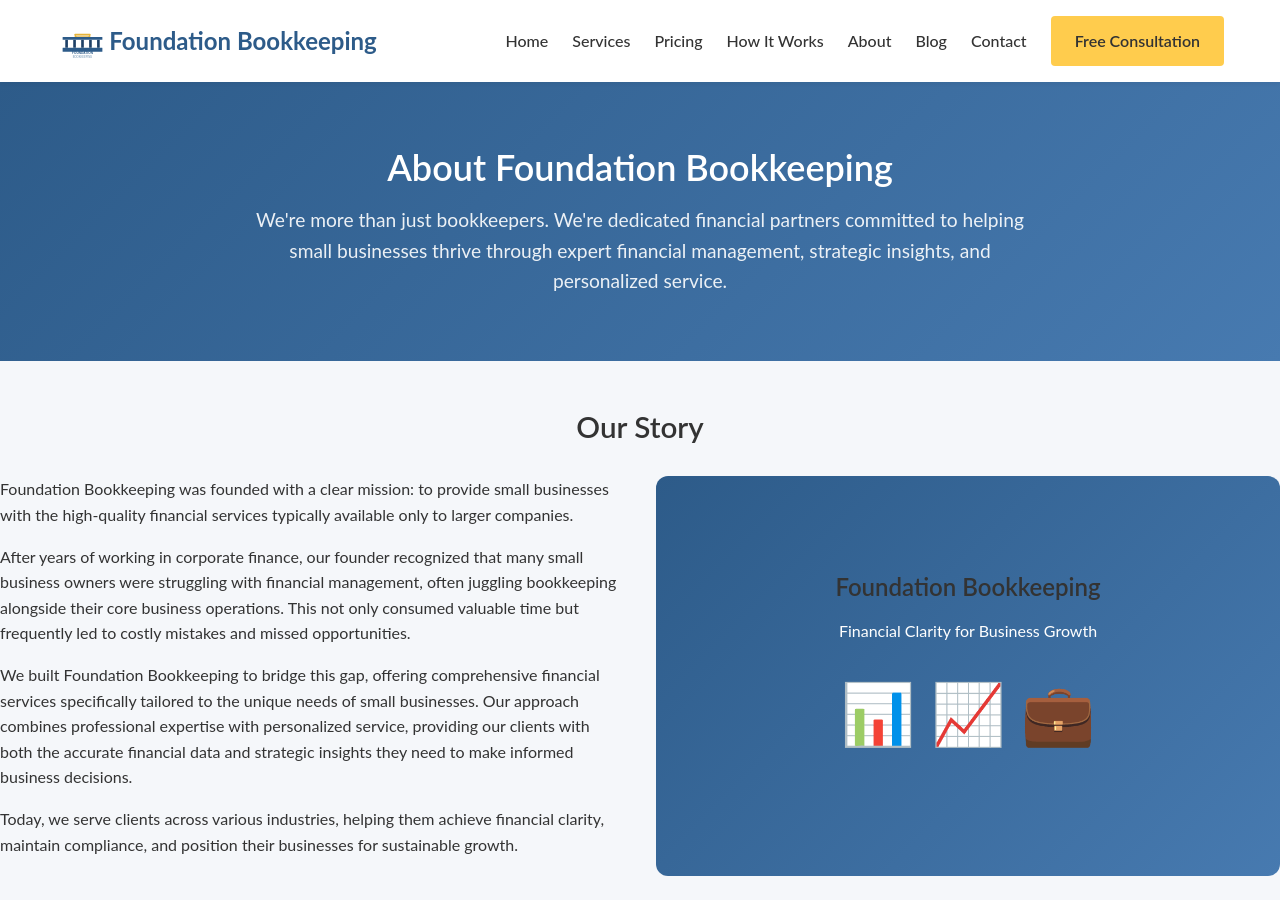
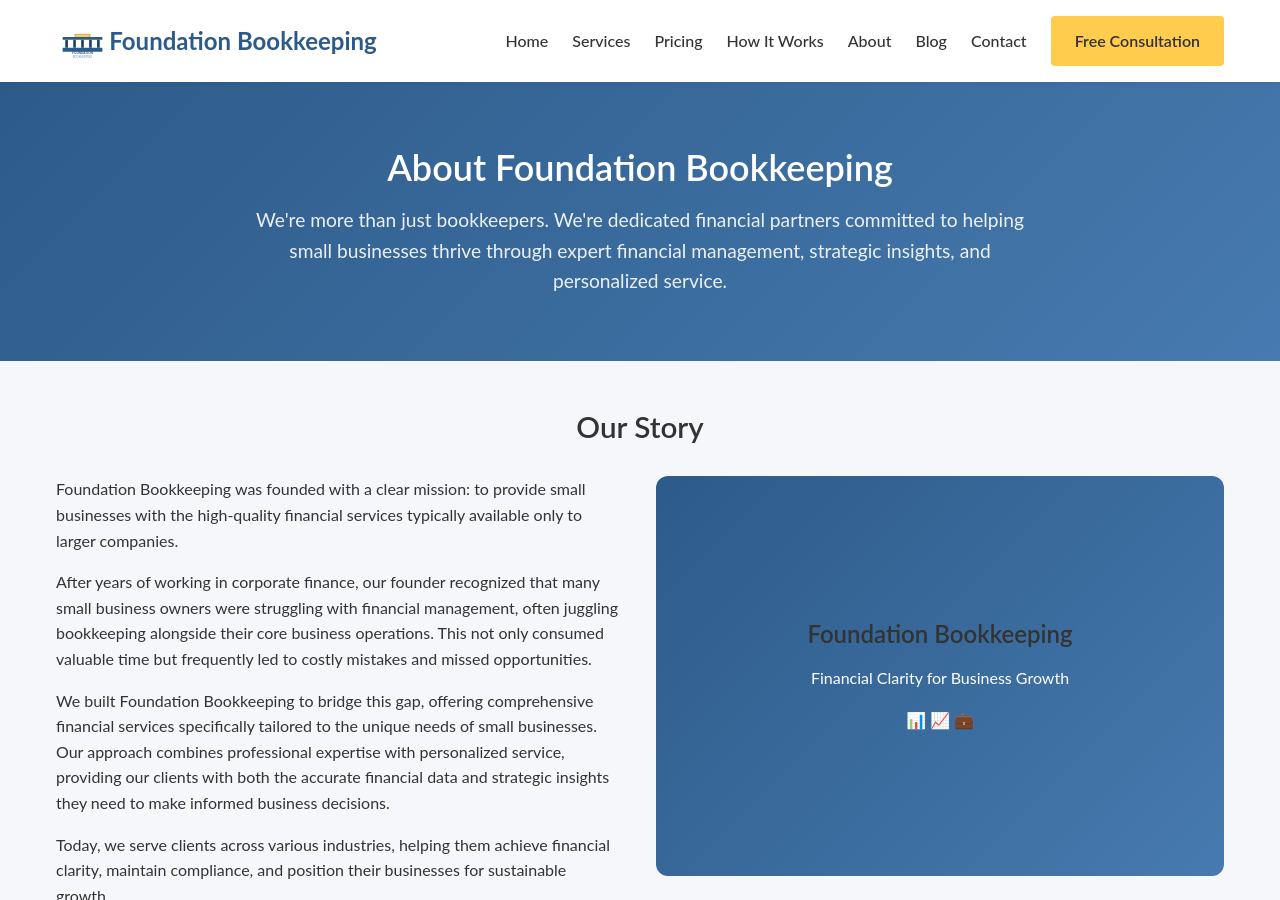
Before and after one commit to jcampbell9724/jcampbell-bookkeeping, a Jekyll site: the page built from about.md, in a window 1280 px wide and 900 px high. Built offline with Jekyll 4.4.1, drawn with Linux system fonts in a browser that asks for light colours.

Commit message:
about page updates

```diff
--- a/about.md
+++ b/about.md
@@ -4,172 +4,194 @@
 permalink: /about/
 description: Learn about Foundation Bookkeeping, our story, our approach, and why small businesses trust us with their financial management.
 ---
-
-<div class="about-container">
-    <div class="process-hero">
-        <div class="container">
-            <h1>About Foundation Bookkeeping</h1>
-            <p>We're more than just bookkeepers. We're dedicated financial partners committed to helping small businesses thrive through expert financial management, strategic insights, and personalized service.</p>
+<!-- About Hero -->
+<section id="about-hero" class="process-hero">
+    <div class="container">
+        <h1>About Foundation Bookkeeping</h1>
+        <p>We're more than just bookkeepers. We're dedicated financial partners committed to helping small businesses thrive through expert financial management, strategic insights, and personalized service.</p>
+    </div>
+</section>
+<!-- Our Story -->
+<section id="our-story" class="container">
+    <div class="section-title">
+        <h2>Our Story</h2>
+    </div>
+    <div class="two-column">
+        <div class="column">
+            <p>Foundation Bookkeeping was founded with a clear mission: to provide small businesses with the high-quality financial services typically available only to larger companies.</p>
+            <p>After years of working in corporate finance, our founder recognized that many small business owners were struggling with financial management, often juggling bookkeeping alongside their core business operations. This not only consumed valuable time but frequently led to costly mistakes and missed opportunities.</p>
+            <p>We built Foundation Bookkeeping to bridge this gap, offering comprehensive financial services specifically tailored to the unique needs of small businesses. Our approach combines professional expertise with personalized service, providing our clients with both the accurate financial data and strategic insights they need to make informed business decisions.</p>
+            <p>Today, we serve clients across various industries, helping them achieve financial clarity, maintain compliance, and position their businesses for sustainable growth.</p>
         </div>
-    </div>
-
-    <div class="about-section">
-        <h2>Our Story</h2>
-        <div class="two-column">
-            <div class="column">
-                <p>Foundation Bookkeeping was founded with a clear mission: to provide small businesses with the high-quality financial services typically available only to larger companies.</p>
-
-                <p>After years of working in corporate finance, our founder recognized that many small business owners were struggling with financial management, often juggling bookkeeping alongside their core business operations. This not only consumed valuable time but frequently led to costly mistakes and missed opportunities.</p>
-
-                <p>We built Foundation Bookkeeping to bridge this gap, offering comprehensive financial services specifically tailored to the unique needs of small businesses. Our approach combines professional expertise with personalized service, providing our clients with both the accurate financial data and strategic insights they need to make informed business decisions.</p>
-
-                <p>Today, we serve clients across various industries, helping them achieve financial clarity, maintain compliance, and position their businesses for sustainable growth.</p>
-            </div>
-            <div class="column">
-                <div class="about-image">
-                    <div class="about-image-placeholder">
-                        <h3>Foundation Bookkeeping</h3>
-                        <p>Financial Clarity for Business Growth</p>
-                        <div style="font-size: 60px; margin: 20px 0;">📊 📈 💼</div>
-                    </div>
+        <div class="column">
+            <div class="about-image">
+                <div class="about-image-placeholder">
+                    <h3>Foundation Bookkeeping</h3>
+                    <p>Financial Clarity for Business Growth</p>
+                    <div class="icon-group">📊 📈 💼</div>
                 </div>
             </div>
         </div>
     </div>
-
-    <div class="about-section">
+</section>
+<!-- Values -->
+<section id="values" class="container">
+    <div class="section-title">
         <h2>Our Values</h2>
         <p>At Foundation Bookkeeping, our work is guided by a set of core values that inform everything we do—from how we interact with clients to how we approach financial management.</p>
-
-        <div class="values-grid">
-            <div class="value-card">
-                <div class="value-icon">🔍</div>
+    </div>
+    <div class="card-grid">
+        <div class="service-card">
+            <div class="service-icon">🔍</div>
+            <div class="service-content">
                 <h3>Accuracy</h3>
                 <p>We maintain the highest standards of precision in all our work, knowing that accurate financial data is the foundation of sound business decisions.</p>
             </div>
-
-            <div class="value-card">
-                <div class="value-icon">🤝</div>
+        </div>
+        <div class="service-card">
+            <div class="service-icon">🤝</div>
+            <div class="service-content">
                 <h3>Integrity</h3>
                 <p>We operate with unwavering honesty and ethical standards, building relationships based on trust and transparency.</p>
             </div>
-
-            <div class="value-card">
-                <div class="value-icon">👤</div>
+        </div>
+        <div class="service-card">
+            <div class="service-icon">👤</div>
+            <div class="service-content">
                 <h3>Client Focus</h3>
                 <p>We take the time to understand each client's unique needs and business context, delivering tailored solutions rather than one-size-fits-all services.</p>
             </div>
-
-            <div class="value-card">
-                <div class="value-icon">💡</div>
+        </div>
+        <div class="service-card">
+            <div class="service-icon">💡</div>
+            <div class="service-content">
                 <h3>Innovation</h3>
                 <p>We continuously seek better ways to serve our clients, leveraging modern technology and best practices to improve efficiency and insights.</p>
             </div>
         </div>
     </div>
-
-    <div class="about-section">
+</section>
+<!-- Credentials -->
+<section id="credentials" class="container">
+    <div class="section-title">
         <h2>Credentials & Expertise</h2>
         <p>Our team brings professional qualifications and extensive experience to provide you with expert financial services you can trust.</p>
-
-        <div class="credentials-list">
-            <div class="credential">
-                <div class="credential-icon">🎓</div>
+    </div>
+    <div class="card-grid">
+        <div class="service-card">
+            <div class="service-icon">🎓</div>
+            <div class="service-content">
                 <h3>Professional Certifications</h3>
                 <p>Our team includes certified bookkeepers and accounting professionals with relevant industry credentials.</p>
             </div>
-
-            <div class="credential">
-                <div class="credential-icon">⏱️</div>
+        </div>
+        <div class="service-card">
+            <div class="service-icon">⏱️</div>
+            <div class="service-content">
                 <h3>Years of Experience</h3>
                 <p>With over a decade of experience in financial management, we've developed deep expertise across multiple industries.</p>
             </div>
-
-            <div class="credential">
-                <div class="credential-icon">💻</div>
+        </div>
+        <div class="service-card">
+            <div class="service-icon">💻</div>
+            <div class="service-content">
                 <h3>Software Proficiency</h3>
                 <p>We're experts in leading accounting software platforms including QuickBooks, Xero, FreshBooks, and specialized tools like PowerBI.</p>
             </div>
-
-            <div class="credential">
-                <div class="credential-icon">📚</div>
+        </div>
+        <div class="service-card">
+            <div class="service-icon">📚</div>
+            <div class="service-content">
                 <h3>Continuing Education</h3>
                 <p>We stay current with changing regulations and best practices through ongoing professional development.</p>
             </div>
         </div>
     </div>
-
-    <div class="about-section">
+</section>
+<!-- Why Choose Us -->
+<section id="why-choose-us" class="container">
+    <div class="section-title">
         <h2>Why Choose Us</h2>
         <p>Selecting the right financial partner is a critical decision for your business. Here's why clients choose to work with Foundation Bookkeeping:</p>
-
-        <div class="why-choose-grid">
-            <div class="reason-card">
-                <div class="reason-icon">🎯</div>
+    </div>
+    <div class="card-grid">
+        <div class="service-card">
+            <div class="service-icon">🎯</div>
+            <div class="service-content">
                 <h3>Specialized in Small Business</h3>
                 <p>Unlike general accounting firms, we focus specifically on the unique needs and challenges of small businesses, providing services tailored to your scale and goals.</p>
             </div>
-
-            <div class="reason-card">
-                <div class="reason-icon">📊</div>
+        </div>
+        <div class="service-card">
+            <div class="service-icon">📊</div>
+            <div class="service-content">
                 <h3>Data Visualization Expertise</h3>
                 <p>We transform complex financial data into clear, actionable insights through custom PowerBI dashboards and visual reporting that makes decision-making easier.</p>
             </div>
-
-            <div class="reason-card">
-                <div class="reason-icon">💰</div>
+        </div>
+        <div class="service-card">
+            <div class="service-icon">💰</div>
+            <div class="service-content">
                 <h3>Cost-Effective Solutions</h3>
                 <p>Our services provide professional financial management at a fraction of the cost of hiring in-house staff, with flexible packages to fit your business needs.</p>
             </div>
-
-            <div class="reason-card">
-                <div class="reason-icon">⚡</div>
+        </div>
+        <div class="service-card">
+            <div class="service-icon">⚡</div>
+            <div class="service-content">
                 <h3>Responsive Service</h3>
                 <p>We pride ourselves on quick response times and proactive communication, ensuring you never feel left in the dark about your financial matters.</p>
             </div>
-
-            <div class="reason-card">
-                <div class="reason-icon">🔄</div>
+        </div>
+        <div class="service-card">
+            <div class="service-icon">🔄</div>
+            <div class="service-content">
                 <h3>Scalable Support</h3>
                 <p>Our services grow with your business, adapting to your changing needs as you expand without requiring you to switch providers.</p>
             </div>
-
-            <div class="reason-card">
-                <div class="reason-icon">🔒</div>
+        </div>
+        <div class="service-card">
+            <div class="service-icon">🔒</div>
+            <div class="service-content">
                 <h3>Security & Confidentiality</h3>
                 <p>We implement rigorous security measures to protect your sensitive financial data, maintaining the highest standards of confidentiality.</p>
             </div>
         </div>
     </div>
-
-    <div class="testimonials-section">
+</section>
+<!-- Testimonials -->
+<section id="testimonials" class="container">
+    <div class="section-title">
         <h2>What Our Clients Say</h2>
-
-        <div class="testimonial">
+    </div>
+    <div class="testimonials-grid">
+        <div class="testimonial-card">
             <div class="quote-icon">"</div>
             <p class="testimonial-quote">I've worked with several bookkeepers over the years, but Foundation Bookkeeping stands out for their attention to detail and ability to explain complex financial concepts in terms I can understand. They've become an invaluable part of my business operations.</p>
             <p class="testimonial-author">Robert Chen</p>
             <p class="testimonial-company">Owner, Eastside Plumbing & Heating</p>
         </div>
-
-        <div class="testimonial">
+        <div class="testimonial-card">
             <div class="quote-icon">"</div>
             <p class="testimonial-quote">As a growing retail business, we needed financial systems that could scale with us. Foundation Bookkeeping not only organized our books but implemented processes that have made our expansion to multiple locations much smoother than we anticipated.</p>
             <p class="testimonial-author">Amanda Rivera</p>
             <p class="testimonial-company">Founder, Green Leaf Boutique</p>
         </div>
-
-        <div class="testimonial">
+        <div class="testimonial-card">
             <div class="quote-icon">"</div>
             <p class="testimonial-quote">The PowerBI dashboards Foundation created for us completely transformed how we view our business performance. For the first time, we have real-time insights into our finances that help us make better decisions every day.</p>
             <p class="testimonial-author">David Washington</p>
             <p class="testimonial-company">CEO, Nexus Technology Solutions</p>
         </div>
     </div>
-
-    <div class="cta-section">
+</section>
+<!-- CTA Section -->
+<section id="cta-section" class="cta-section">
+    <div class="container">
         <h2>Ready to Work Together?</h2>
         <p>Let's start a conversation about how we can help your business achieve financial clarity and position itself for sustainable growth.</p>
-        <a href="{{ site.baseurl }}/#contact" class="btn">Schedule Your Free Consultation</a>
+        <div class="d-flex justify-center gap-3 flex-wrap">
+            <a href="{{ site.baseurl }}/#contact" class="btn btn-primary">Schedule Your Free Consultation</a>
+        </div>
     </div>
-</div>
+</section>
```
